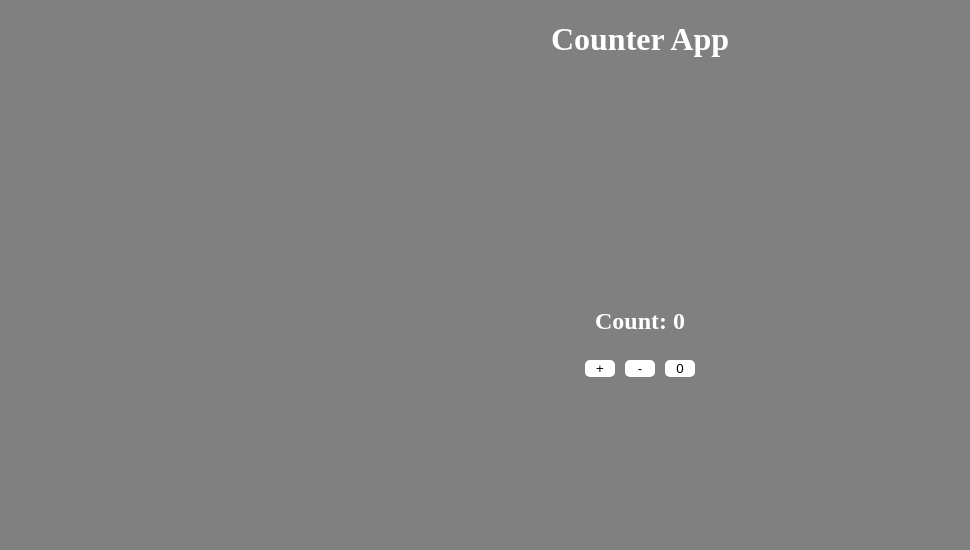
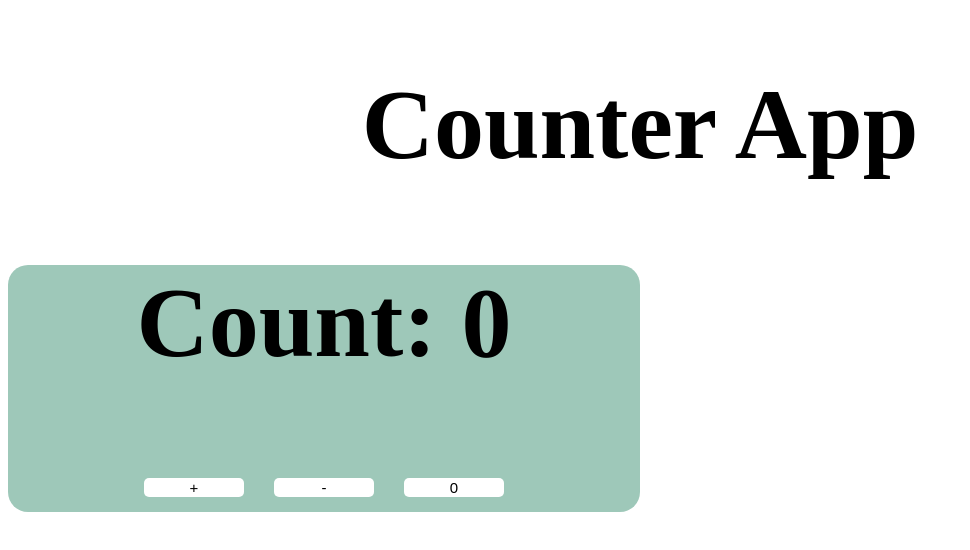
Before and after one commit to ashis263/counter_app, a React (Vite) app: page / in a window 1280 px wide. Shown: the top 550 px of the page, without its empty margins (0-970 px from the left). Built offline with nearby package versions, Linux system fonts and the light colour scheme.

Commit message:
changed styles

```diff
--- a/src/index.css
+++ b/src/index.css
@@ -1,22 +1,22 @@
 *{
-  background-color: grey;
-  color: white;
   text-align: center;
+  font-size: 100px;
 }
 
 .container{
-  margin-top: 250px;
+  font-size: 25px;
+  width: 50%;
+  margin-top: 0 auto;
+  background-color: #9EC8B9;
+  border-radius: 20px;
 }
 
 button{
-  width: 30px;
-  margin: 5px;
+  font-size: 15px;
+  width: 100px;
+  margin: 15px;
   border-radius: 5px;
   background-color: white;
   color: black;
   border: none;
 }
-
-button:disabled{
-  background-color: red;
-}
```
